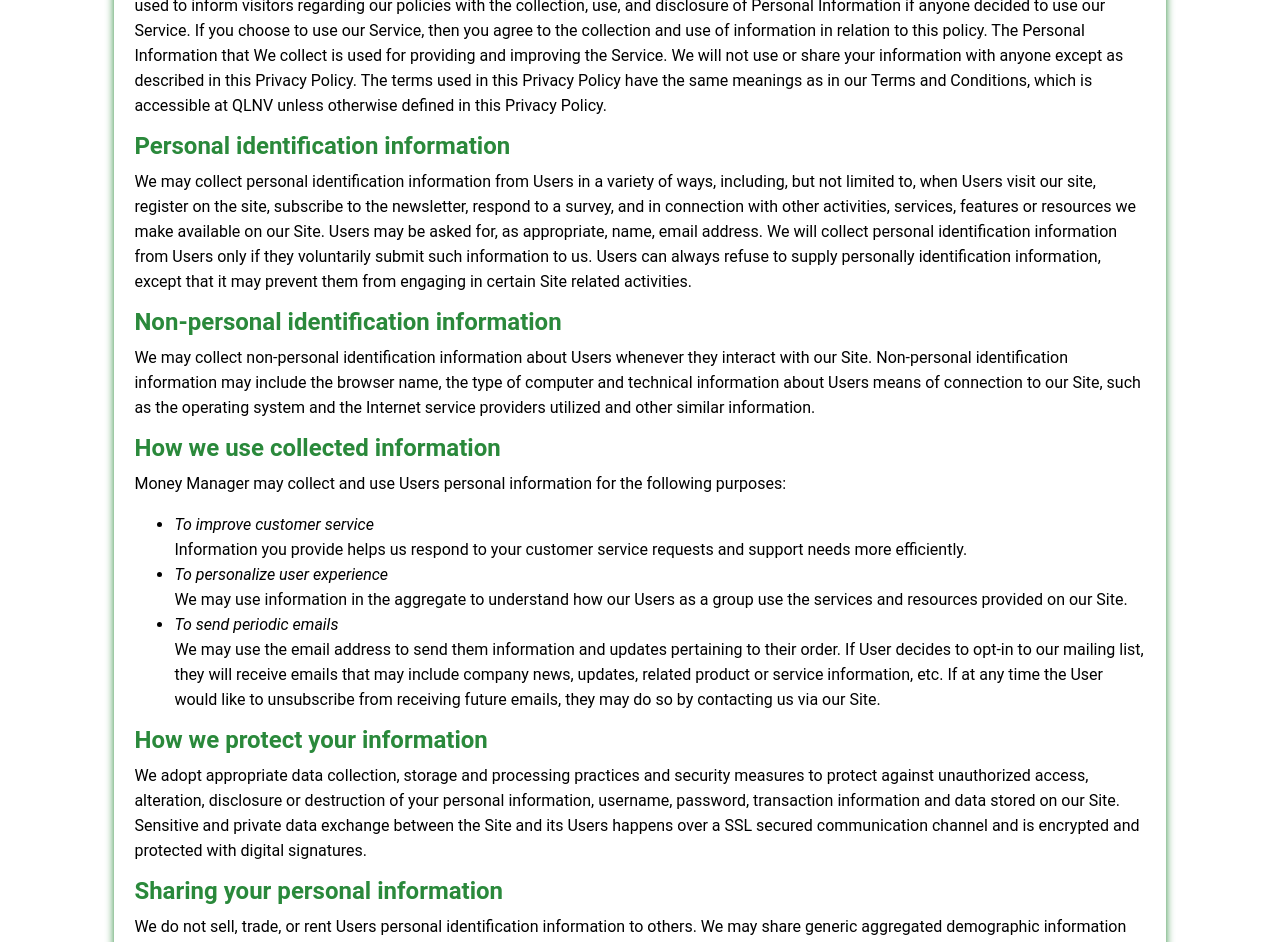
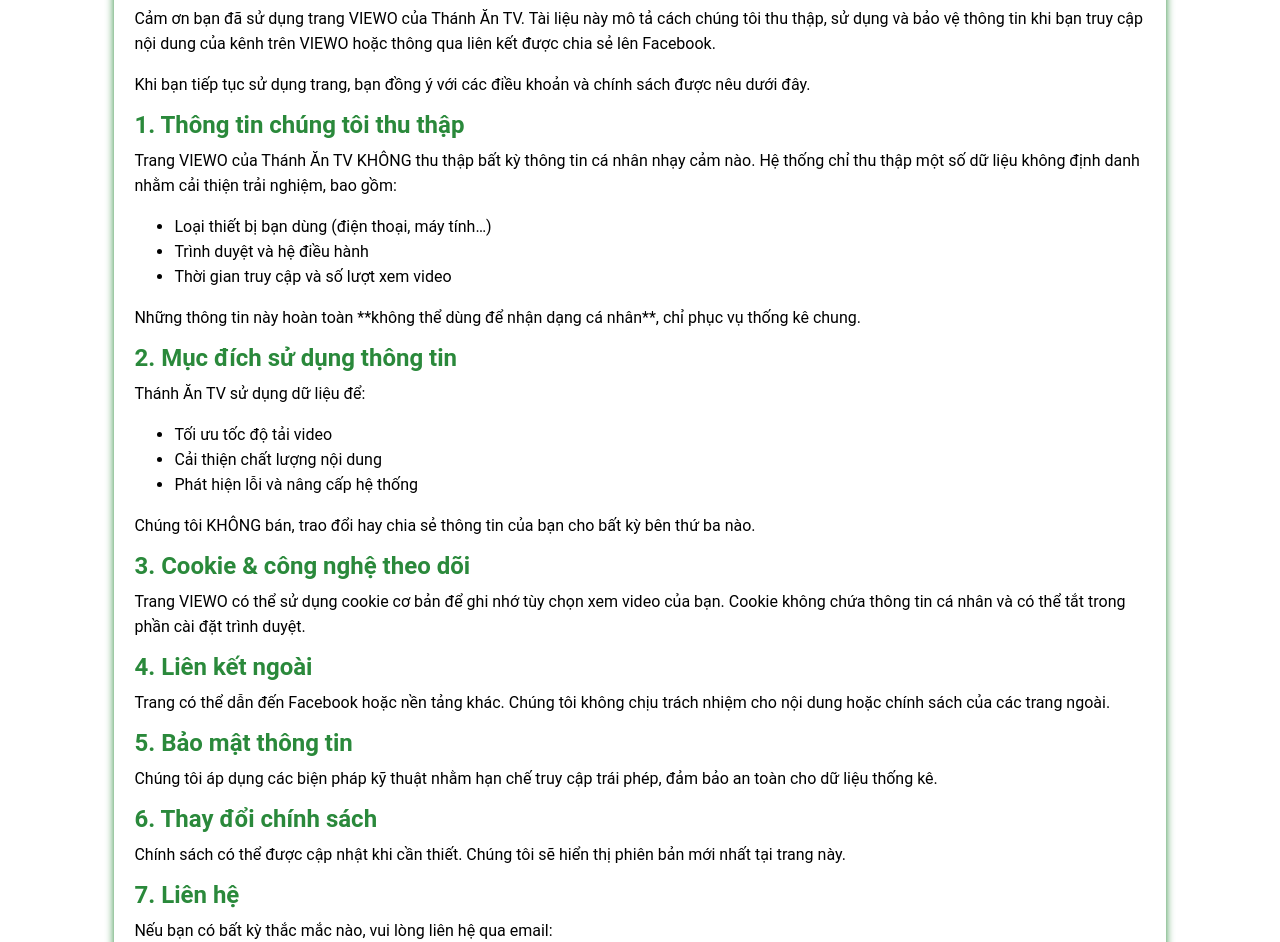
Before and after one commit to huadang27/dieukhoan, a plain HTML site: page index.html in a window 1280 px wide. Shown: the part 163-1105 px from the top of the page. Drawn offline with Linux system fonts and the light colour scheme.

Commit message:
Update index.html

```diff
--- a/index.html
+++ b/index.html
@@ -1,15 +1,12 @@
 <!DOCTYPE html>
-<html lang="en">
+<html lang="vi">
 <head>
     <meta charset="UTF-8">
     <meta http-equiv="X-UA-Compatible" content="IE=edge">
     <meta name="viewport" content="width=device-width, initial-scale=1.0">
-    <title>Điều khoản sử dụng và chính sách bảo mật</title>
+    <title>Điều khoản sử dụng & Chính sách bảo mật – Thánh Ăn TV</title>
     <style>
-        * {
-            font-family: roboto, sans-serif;
-        }
-
+        * { font-family: roboto, sans-serif; }
         .content-policy {
             width: 80%;
             margin: 20px auto;
@@ -18,88 +15,90 @@
             padding: 30px 20px;
             background: url('./logo-bg.png') no-repeat center;
         }
-
-        a {
-            color: #2a893b;
-            text-decoration: none;
-        }
-
-        a:hover {
-            text-decoration: underline;
-        }
-
-        b {
-            color: #2a893b;
-            font-size: 150%;
-            margin-bottom: 10px;
-            display: block;
-        }
-
-        p,
-        li {
-            line-height: 25px;
-        }
+        a { color: #2a893b; text-decoration: none; }
+        a:hover { text-decoration: underline; }
+        b { color: #2a893b; font-size: 150%; margin-bottom: 10px; display: block; }
+        p, li { line-height: 25px; }
     </style>
 </head>
 
 <body>
-
     <div class="content-policy">
         <div class="content">
-            <h1>Privacy Policy</h1>
+            <h1>Điều khoản sử dụng & Chính sách bảo mật<br>Thánh Ăn TV – VIEWO</h1>
+
             <p>
-                We built the QLNV app as free app. This SERVICE is provided by Student at Hanoi Open University and is intended for use as is.
-                This page is used to inform visitors regarding our policies with the collection, use, and disclosure of Personal Information if anyone decided to use our Service.
-                If you choose to use our Service, then you agree to the collection and use of information in relation to this policy. The Personal Information that We collect is used for providing and improving the Service. We will not use or share your information with anyone except as described in this Privacy Policy.
-                The terms used in this Privacy Policy have the same meanings as in our Terms and Conditions, which is accessible at QLNV unless otherwise defined in this Privacy Policy.
+                Cảm ơn bạn đã sử dụng trang VIEWO của Thánh Ăn TV.
+                Tài liệu này mô tả cách chúng tôi thu thập, sử dụng và bảo vệ thông tin khi bạn truy cập nội dung của kênh trên VIEWO hoặc thông qua liên kết được chia sẻ lên Facebook.
+            </p>
 
+            <p>
+                Khi bạn tiếp tục sử dụng trang, bạn đồng ý với các điều khoản và chính sách được nêu dưới đây.
             </p>
+
             <p>
-                <b>Personal identification information</b> We may collect personal identification information from Users in a variety of ways, including, but not limited to, when Users visit our site, register on the site, subscribe to the newsletter,
-                respond to a survey, and in connection with other activities, services, features or resources we make available on our Site. Users may be asked for, as appropriate, name, email address. We will collect personal identification information
-                from Users only if they voluntarily submit such information to us. Users can always refuse to supply personally identification information, except that it may prevent them from engaging in certain Site related activities.
+                <b>1. Thông tin chúng tôi thu thập</b>
+                Trang VIEWO của Thánh Ăn TV KHÔNG thu thập bất kỳ thông tin cá nhân nhạy cảm nào.
+                Hệ thống chỉ thu thập một số dữ liệu không định danh nhằm cải thiện trải nghiệm, bao gồm:
             </p>
+
+            <ul>
+                <li>Loại thiết bị bạn dùng (điện thoại, máy tính…)</li>
+                <li>Trình duyệt và hệ điều hành</li>
+                <li>Thời gian truy cập và số lượt xem video</li>
+            </ul>
+
             <p>
-                <b>Non-personal identification information</b> We may collect non-personal identification information about Users whenever they interact with our Site. Non-personal identification information may include the browser name, the type of computer
-                and technical information about Users means of connection to our Site, such as the operating system and the Internet service providers utilized and other similar information.
+                Những thông tin này hoàn toàn **không thể dùng để nhận dạng cá nhân**, chỉ phục vụ thống kê chung.
             </p>
+
             <p>
-                <b>How we use collected information</b> Money Manager may collect and use Users personal information for the following purposes:
+                <b>2. Mục đích sử dụng thông tin</b>
+                Thánh Ăn TV sử dụng dữ liệu để:
             </p>
+
             <ul>
-                <li><i>To improve customer service</i><br> Information you provide helps us respond to your customer service requests and support needs more efficiently.</li>
-                <li><i>To personalize user experience</i><br> We may use information in the aggregate to understand how our Users as a group use the services and resources provided on our Site.</li>
-                <li><i>To send periodic emails</i><br> We may use the email address to send them information and updates pertaining to their order. If User decides to opt-in to our mailing list, they will receive emails that may include company news, updates,
-                    related product or service information, etc. If at any time the User would like to unsubscribe from receiving future emails, they may do so by contacting us via our Site.</li>
+                <li>Tối ưu tốc độ tải video</li>
+                <li>Cải thiện chất lượng nội dung</li>
+                <li>Phát hiện lỗi và nâng cấp hệ thống</li>
             </ul>
-            <p></p>
+
             <p>
-                <b>How we protect your information</b> We adopt appropriate data collection, storage and processing practices and security measures to protect against unauthorized access, alteration, disclosure or destruction of your personal information,
-                username, password, transaction information and data stored on our Site. Sensitive and private data exchange between the Site and its Users happens over a SSL secured communication channel and is encrypted and protected with digital signatures.
+                Chúng tôi KHÔNG bán, trao đổi hay chia sẻ thông tin của bạn cho bất kỳ bên thứ ba nào.
             </p>
+
             <p>
-                <b>Sharing your personal information</b> We do not sell, trade, or rent Users personal identification information to others. We may share generic aggregated demographic information not linked to any personal identification information
-                regarding visitors and users with our business partners, trusted affiliates and advertisers for the purposes outlined above.We may use third party service providers to help us operate our business and the Site or administer activities
-                on our behalf, such as sending out newsletters or surveys. We may share your information with these third parties for those limited purposes provided that you have given us your permission.
+                <b>3. Cookie & công nghệ theo dõi</b>
+                Trang VIEWO có thể sử dụng cookie cơ bản để ghi nhớ tùy chọn xem video của bạn.
+                Cookie không chứa thông tin cá nhân và có thể tắt trong phần cài đặt trình duyệt.
             </p>
+
             <p>
-                <b>Changes to this privacy policy</b> Money Manager has the discretion to update this privacy policy at any time. When we do, we will post a notification on the main page of our Site, revise the updated date at the bottom of this page
-                and send you an email. We encourage Users to frequently check this page for any changes to stay informed about how we are helping to protect the personal information we collect. You acknowledge and agree that it is your responsibility
-                to review this privacy policy periodically and become aware of modifications.
+                <b>4. Liên kết ngoài</b>
+                Trang có thể dẫn đến Facebook hoặc nền tảng khác.
+                Chúng tôi không chịu trách nhiệm cho nội dung hoặc chính sách của các trang ngoài.
             </p>
+
             <p>
-                <b>Your acceptance of these terms</b> By using this Site, you signify your acceptance of this policy. If you do not agree to this policy, please do not use our Site. Your continued use of the Site following the posting of changes to this
-                policy will be deemed your acceptance of those changes.
+                <b>5. Bảo mật thông tin</b>
+                Chúng tôi áp dụng các biện pháp kỹ thuật nhằm hạn chế truy cập trái phép, đảm bảo an toàn cho dữ liệu thống kê.
             </p>
+
             <p>
-                <b>Contacting us</b> If you have any questions about this Privacy Policy, the practices of this site, or your dealings with this site, please contact us at:<br>
+                <b>6. Thay đổi chính sách</b>
+                Chính sách có thể được cập nhật khi cần thiết.
+                Chúng tôi sẽ hiển thị phiên bản mới nhất tại trang này.
+            </p>
+
+            <p>
+                <b>7. Liên hệ</b>
+                Nếu bạn có bất kỳ thắc mắc nào, vui lòng liên hệ qua email:<br>
                 <a href="mailto:huadang131@gmail.com">huadang131@gmail.com</a>
-                <br>
             </p>
+
             <hr>
-            <em class="text-right">This document was last updated on August 4, 2021</em>
+            <em>Cập nhật lần cuối: 25/11/2025</em>
         </div>
-
     </div>
 </body>
 </html>
```
